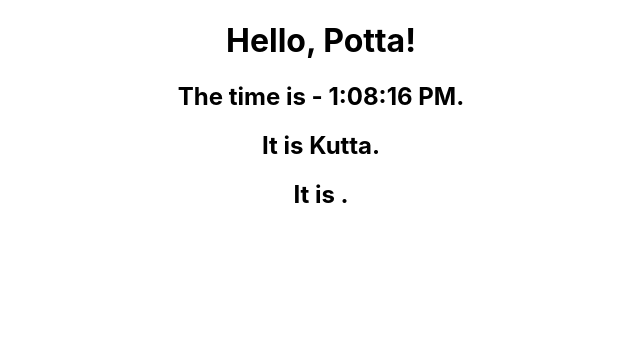
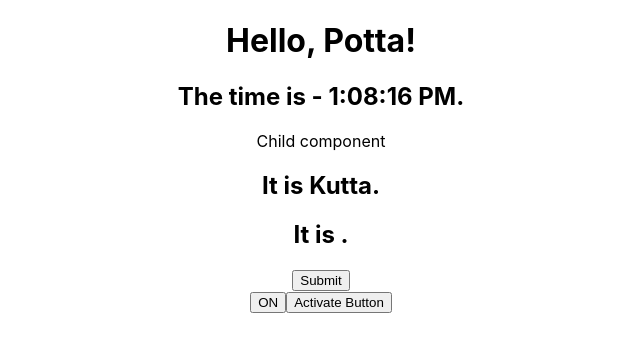
Before and after one commit to Vishnu-AV/react-first-app, a React (Create React App) app in the folder second-app/: page / in a window 1280 px wide. Shown: the top 352 px of the page, without its empty margins (319-959 px from the left). Built offline with nearby package versions, Linux system fonts and the light colour scheme.

Commit message:
Handling Events

```diff
--- a/second-app/src/details.js
+++ b/second-app/src/details.js
@@ -1,12 +1,36 @@
 import React from "react";
+import Toggle from './toggle';
 
 export default class Details extends React.Component {
-    constructor(props) {
-      super(props);
-      this.state = props.props;
+  constructor(props) {
+    super(props);
+    this.state = props.props;
+  }
+  activateLasers() {
+    alert("Button clicked");
+  }
+  render() {
+    return (
+      <>
+        <p> Child component</p>
+        <h2>It is {this.state.name}.</h2>
+        <h2>It is {this.state.subject}.</h2>
+        <Form />
+        <Toggle />
+        <button onClick={this.activateLasers}>Activate Button</button>
+      </>
+    );
+  }
+}
+function Form() {
+    function handleSubmit(e) {
+      e.preventDefault();
+      console.log('You clicked submit.');
     }
 
-    render() {
-      return <><h2>It is {this.state.name}.</h2><h2>It is {this.state.subject}.</h2></>;
-    }
+    return (
+      <form onSubmit={handleSubmit}>
+        <button type="submit">Submit</button>
+      </form>
+    );
   }
--- /dev/null
+++ b/second-app/src/toggle.js
@@ -0,0 +1,22 @@
+import React from "react";
+
+export default class Toggle extends React.Component {
+    constructor(props) {
+      super(props);
+      this.state = {isToggleOn: true};
+    }
+
+    handleClick = () => {
+      this.setState(prevState => ({
+        isToggleOn: !prevState.isToggleOn
+      }));
+    }
+
+    render() {
+      return (
+        <button onClick={this.handleClick}>
+          {this.state.isToggleOn ? 'ON' : 'OFF'}
+        </button>
+      );
+    }
+  }
```
